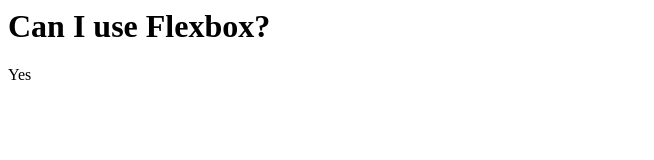
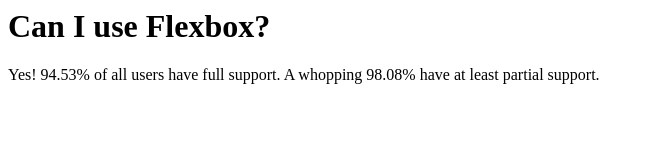
Before and after one commit to unwitting/can-i-use-flexbox, a plain HTML site: page index.html in a window 1280 px wide. Shown: the whole page, without its empty margins (0-654 px from the left). Drawn offline with Linux system fonts and the light colour scheme.

Commit message:
Deploy unwitting/can-i-use-flexbox to github.com/unwitting/can-i-use-flexbox.git:gh-pages

```diff
--- a/index.html
+++ b/index.html
@@ -1,2 +1,2 @@
 <h1>Can I use Flexbox?</h1>
-<div>Yes</div>
+<div>Yes! 94.53% of all users have full support. A whopping 98.08% have at least partial support.</div>
```
